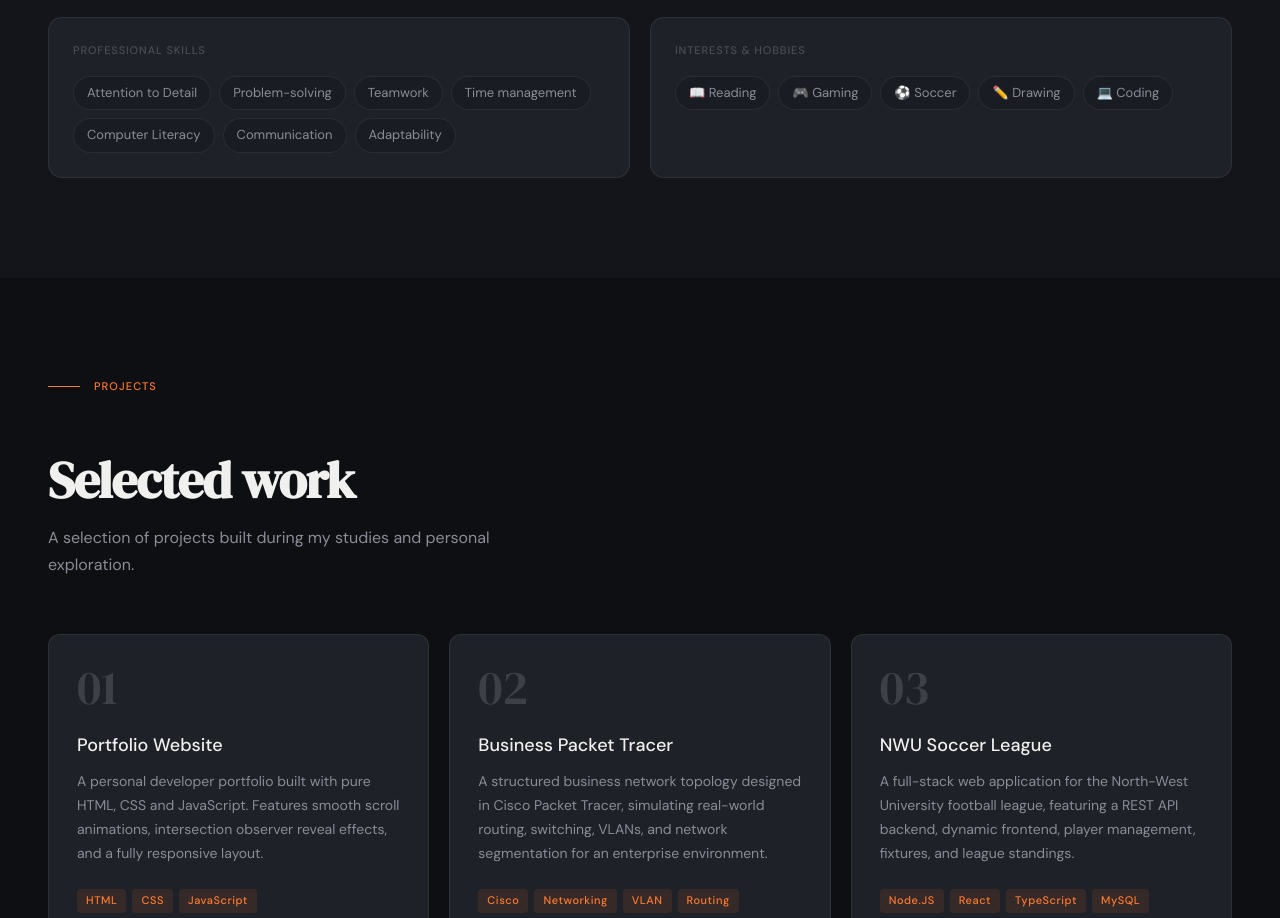
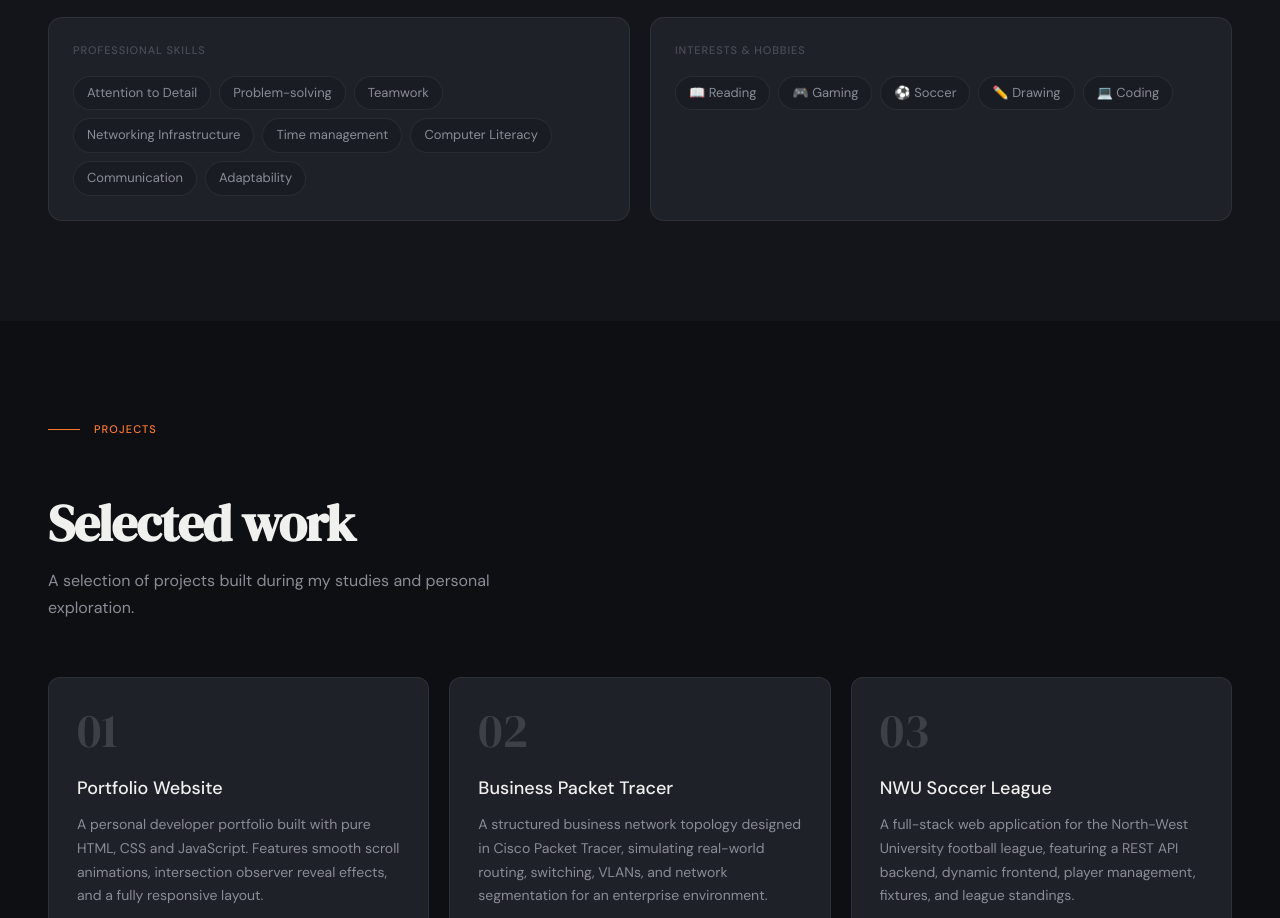
Before and after one commit to Orah-23/Portfolio-Repository, a plain HTML site: page index.html in a window 1280 px wide. Shown: the part 3229-4147 px from the top of the page. Drawn offline with Linux system fonts and the light colour scheme.

Commit message:
Adding Networking Infrastructure skill

```diff
--- a/index.html
+++ b/index.html
@@ -569,7 +569,8 @@
       <div class="pill-cloud">
         <span class="pill">Attention to Detail</span>
 		<span class="pill">Problem-solving</span>
-        <span class="pill">Teamwork</span>
+		<span class="pill">Teamwork</span>
+        <span class="pill">Networking Infrastructure</span>
         <span class="pill">Time management</span>
 		<span class="pill">Computer Literacy</span>
         <span class="pill">Communication</span>
```
